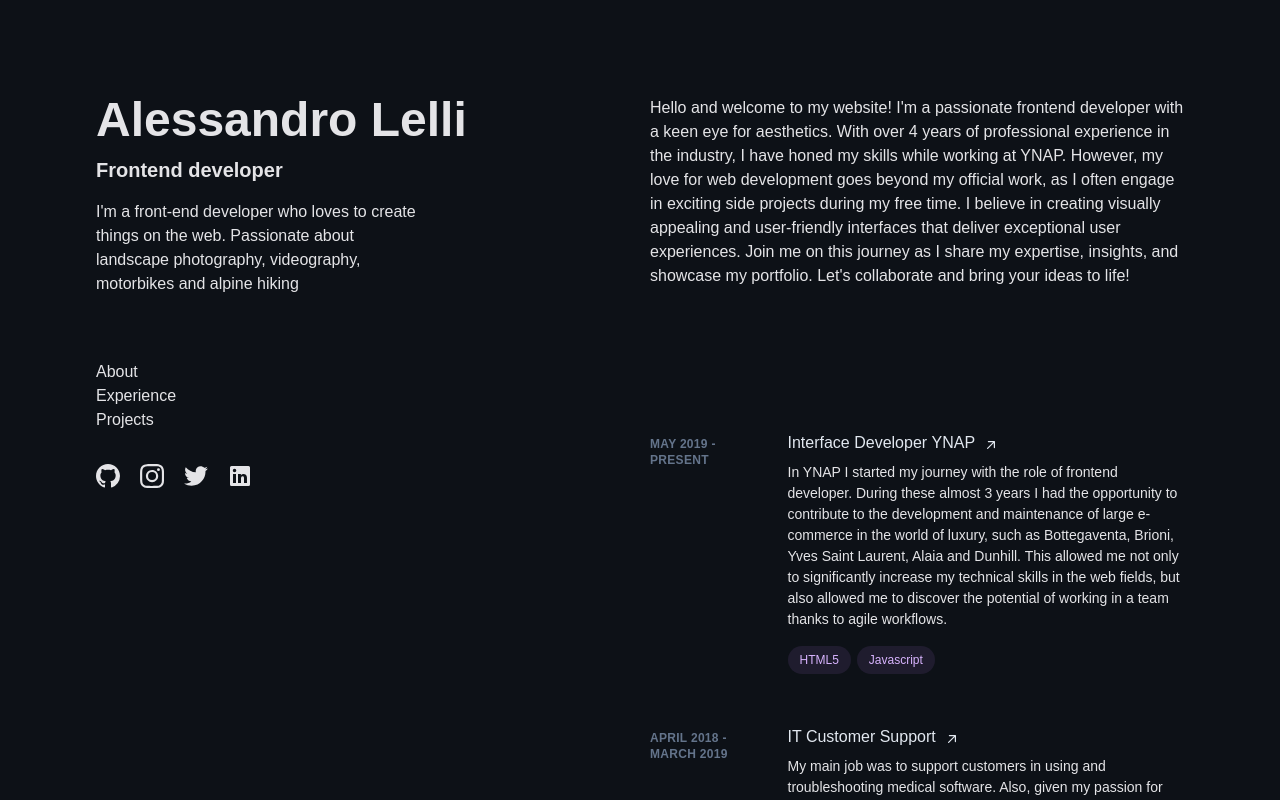
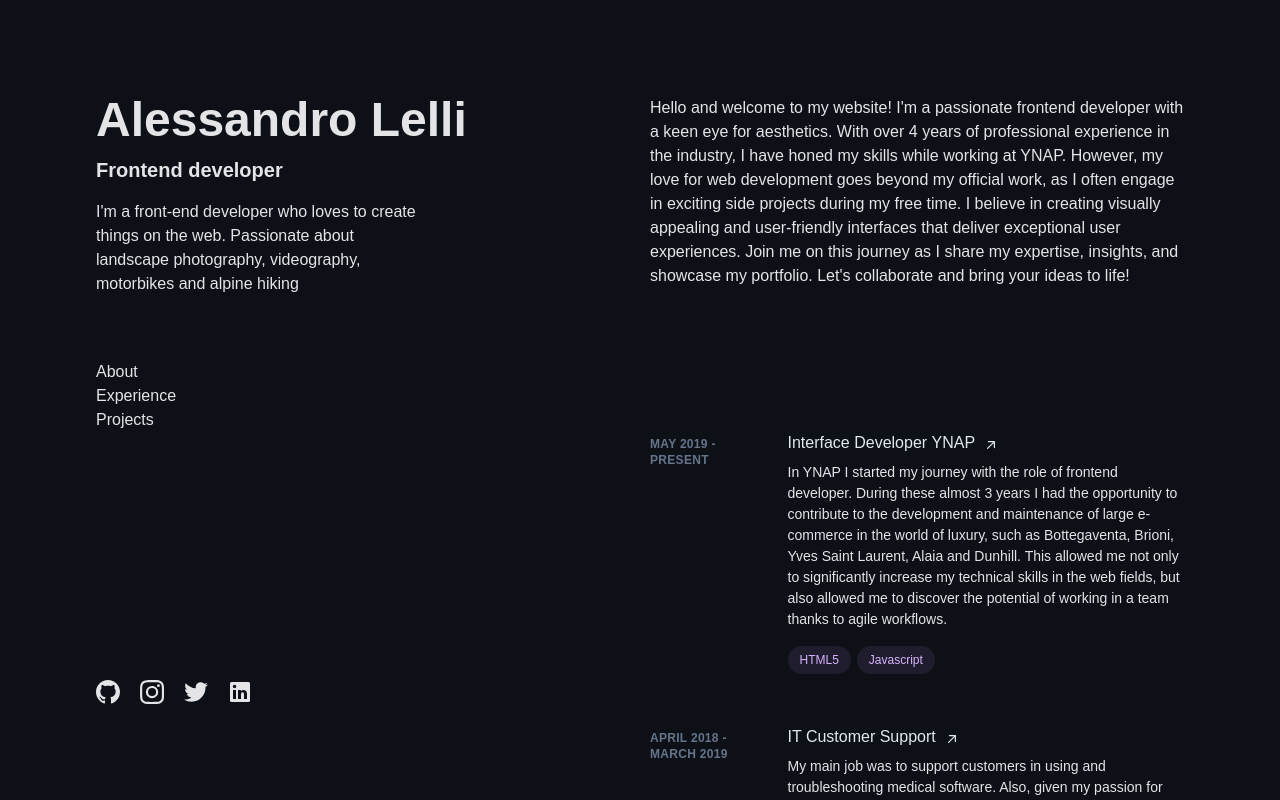
Before and after one commit to Lelluz/alessandrolelli.dev, a Nuxt app: page / in a window 1280 px wide. Shown: the top 800 px of the page. Built offline with nearby package versions, Linux system fonts and the light colour scheme; a web font is replaced by a local one.

Commit message:
fix social nav alignment

```diff
--- a/pages/index.vue
+++ b/pages/index.vue
@@ -1,7 +1,7 @@
 <template>
   <div
     class="relative w-full max-w-screen-xl grid grid-cols-1 lg:grid-cols-2 items-start gap-5 mx-auto px-6 py-12 md:px-12 md:py-20 lg:px-24 lg:py-0">
-    <header class="lg:sticky lg:top-0 lg:flex lg:max-h-screen lg:flex-col lg:justify-between lg:py-24">
+    <header class="lg:sticky lg:top-0 lg:flex lg:h-screen lg:flex-col lg:py-24">
       <h1 class="text-5xl font-bold">{{ name }}</h1>
       <p class="text-xl font-semibold mt-3">{{ jobTitle }}</p>
       <p class="mt-4 max-w-xs leading-normal">{{ intro }}</p>
@@ -12,7 +12,7 @@
           <li><a href="#projects">Projects</a></li>
         </ul>
       </nav>
-      <ul class="mt-8 flex" aria-label="Social media">
+      <ul class="mt-8 lg:mt-auto flex" aria-label="Social media">
         <li class="mr-5 text-xs">
           <a class="block hover:text-slate-200" href="https://github.com/Lelluz" target="_blank" rel="noreferrer"><span
               class="sr-only">GitHub</span><svg xmlns="http://www.w3.org/2000/svg" viewBox="0 0 16 16" fill="currentColor"
```
